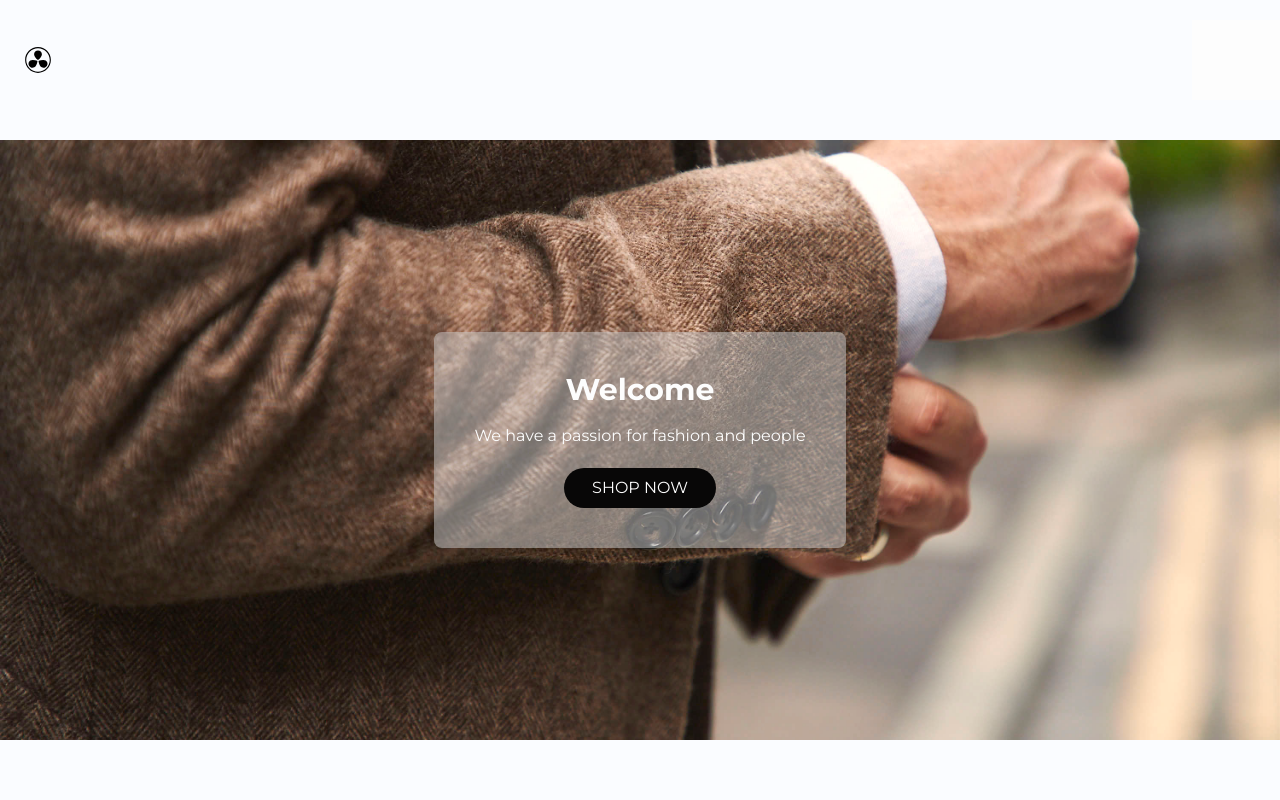
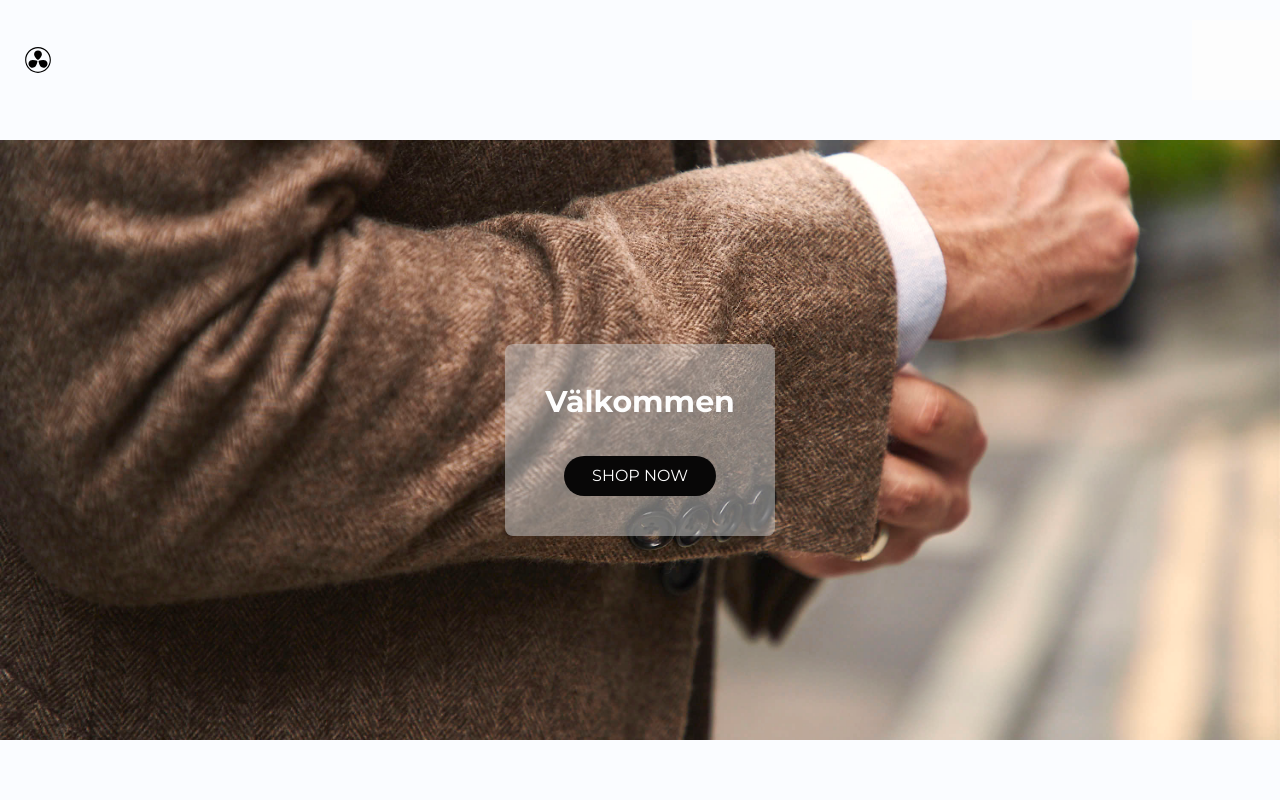
Before and after one commit to Rasmus3liasson/webshop, a Next.js app: page / in a window 1280 px wide. Shown: the top 800 px of the page. Built offline with nearby package versions, Linux system fonts and the light colour scheme.

Commit message:
fixed som link issues from clothingpage to itempage

```diff
--- a/src/app/clothes/ProductContainer.tsx
+++ b/src/app/clothes/ProductContainer.tsx
@@ -7,6 +7,7 @@ import React, { useEffect, useState } from "react";
 import { useSearchParams } from "next/navigation";
 import { FilteredItemDataInterface } from "@/types/items";
 import Loading from "./loading";
+import Link from "next/link";
 
 export default function ProductContainer({
   productitems,
@@ -78,6 +79,7 @@ export default function ProductContainer({
             {loading
               ? itemData.slice(0, displayedItems).map((product) => (
                   <div className="flex flex-col items-center" key={product.id}>
+                    <Link href={`/clothes/${product.id}`}>
                       <div className="relative">
                         <Image
                           src={product.imagePoster}
@@ -90,7 +92,10 @@ export default function ProductContainer({
                         <div className="absolute top-0 left-0 w-full h-full bg-greyLight opacity-0 duration-150 hover:opacity-60 flex justify-center items-center">
                           <ul className="w-full h-full overflow-scroll scrollbar-hide px-4 flex flex-col items-center justify-center">
                             {product.clothingSizes.map((size, index) => (
-                            <li key={index} className="text-xl hover:scale-102">
+                              <li
+                                key={index}
+                                className="text-xl hover:scale-102"
+                              >
                                 {size
                                   .toString()
                                   .replaceAll("R", "")
@@ -101,6 +106,7 @@ export default function ProductContainer({
                           </ul>
                         </div>
                       </div>
+                    </Link>
 
                     <div>
                       <p className="text-greyLight">{product.name}</p>
--- a/src/app/components/Header/CategoryList.tsx
+++ b/src/app/components/Header/CategoryList.tsx
@@ -1,9 +1,13 @@
 import Link from "next/link";
-import React, { useState } from "react";
+import React from "react";
 
 import { filterOptionsMock } from "../../../../mockData/items";
 
-export default function CategoryList() {
+export default function CategoryList({
+  setListState: setListState,
+}: {
+  setListState: (newState: boolean) => void;
+}) {
   return (
     <>
       <ul className="flex flex-col justify-evenly items-center gap-3 animate-slideInNav md:flex-row md:absolute md:top-16 md:w-full md:left-0 w-full ">
@@ -14,7 +18,7 @@ export default function CategoryList() {
               className="link-text"
               href={`/clothes?category=${categories}`}
             >
-              <li>{categories}</li>
+              <li onClick={() => setListState(false)}>{categories}</li>
             </Link>
           );
         })}
--- a/src/app/components/Header/List.tsx
+++ b/src/app/components/Header/List.tsx
@@ -10,10 +10,6 @@ export default function List() {
 
   const [categoryList, setCategoryList] = useState(false);
 
-  const toggleCategoryList = () => {
-    setCategoryList(!categoryList);
-  };
-
   return (
     <>
       <ul className="flex flex-col md:flex-row gap-7 lg:ml-36 md:gap-20 items-center md:m-0 mb-5 ">
@@ -22,7 +18,7 @@ export default function List() {
         </li>
 
         <li
-          onClick={toggleCategoryList}
+          onClick={() => setCategoryList(!categoryList)}
           className={`link-text ${
             categoryList && "underline duration-100"
           }  flex `}
@@ -36,7 +32,7 @@ export default function List() {
             height={20}
           />
         </li>
-        {categoryList && <CategoryList />}
+        {categoryList && <CategoryList setListState={setCategoryList} />}
         <li className={`link-text ${pathName === "/about" && "underline"} `}>
           <Link href="/about">Om oss</Link>
         </li>
--- a/src/app/components/HomePage/components/Hero.tsx
+++ b/src/app/components/HomePage/components/Hero.tsx
@@ -5,8 +5,10 @@ export default function Hero() {
   return (
     <div className="hero-bg flex items-center justify-center text-center mt-10">
       <div className="bg-greyLight bg-opacity-50 w-50 text-white rounded-lg p-10 mx-9 lg:mx-0">
-        <h1 className="font-bold text-2xl mb-2 md:mb-4 md:text-3xl">Welcome</h1>
-        <p>We have a passion for fashion and people</p>
+        <h1 className="font-bold text-2xl mb-2 md:mb-4 md:text-3xl">
+          Välkommen
+        </h1>
+
         <Link href={"/clothes"}>
           <button type="button" className="button-primary">
             SHOP NOW
--- a/src/app/components/ItemPage/ImageContainer.tsx
+++ b/src/app/components/ItemPage/ImageContainer.tsx
@@ -78,7 +78,7 @@ export default function ImageContainer({
         </button>
 
         <ul
-          className="flex gap-4 overflow-x-scroll my-9 w-96 shadow-sm"
+          className="flex gap-4 overflow-x-scroll scrollbar-hide my-9 w-96 shadow-sm"
           ref={containerRef}
         >
           {allPosters()}
```
Lines whose indentation alone changed are shown as unchanged.
